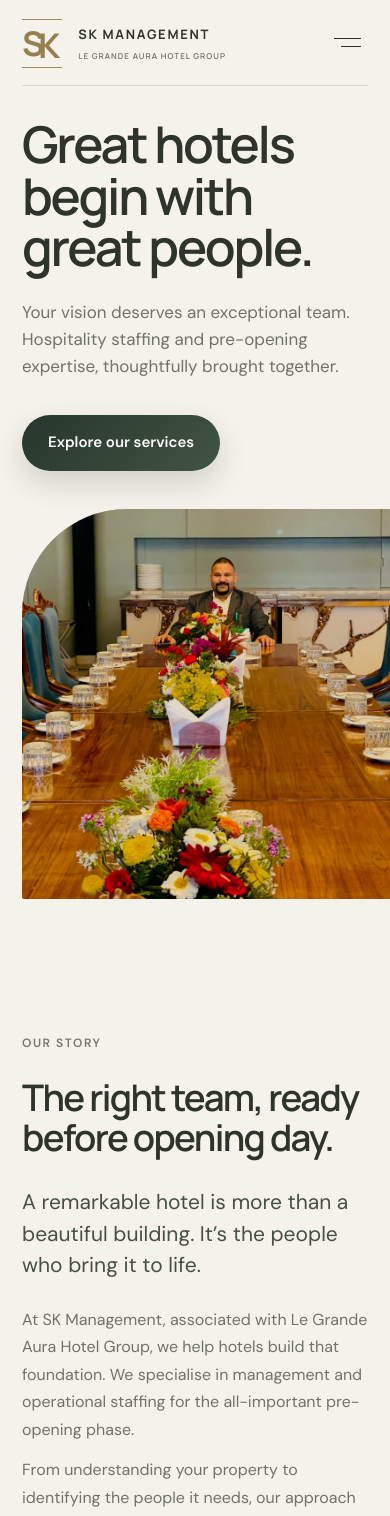
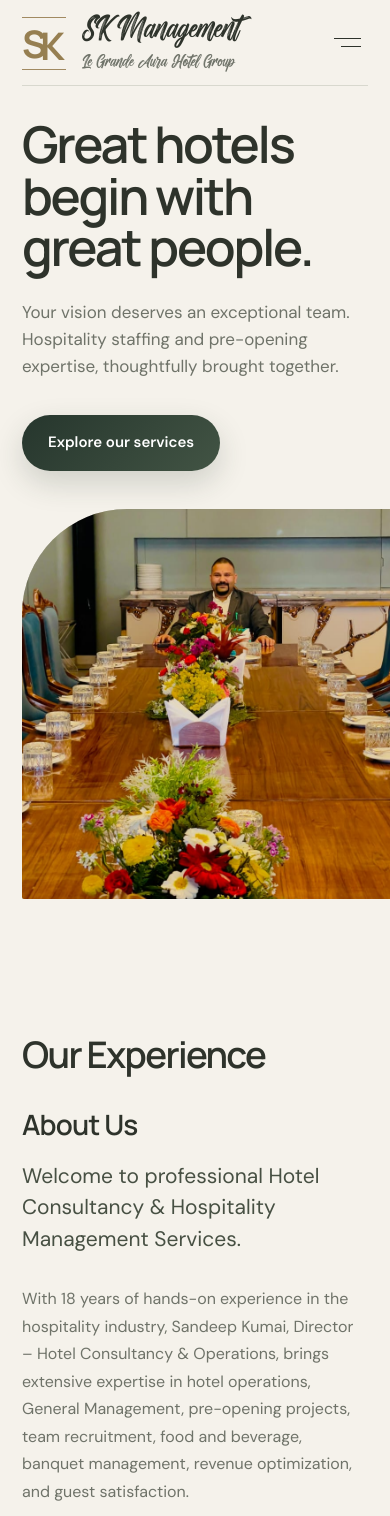
Before and after one commit to 1harshit123/sk-management, a React (Vite) app: page / in a window 390 px wide. Shown: the top 1516 px of the page. Built offline with nearby package versions, Linux system fonts and the light colour scheme.

Commit message:
Update Site source

```diff
--- a/index.html
+++ b/index.html
@@ -10,6 +10,7 @@
     <meta property="og:type" content="website" />
     <meta property="og:image" content="/images/team.jpeg" />
     <link rel="icon" type="image/svg+xml" href="/favicon.svg" />
+    <link rel="preload" href="/fonts/Awesome.ttf" as="font" type="font/ttf" crossorigin />
     <link rel="preconnect" href="https://fonts.googleapis.com" />
     <link rel="preconnect" href="https://fonts.gstatic.com" crossorigin />
     <link href="https://fonts.googleapis.com/css2?family=DM+Sans:wght@400;500;600&family=Manrope:wght@600;700&display=swap" rel="stylesheet" />
--- a/src/main.jsx
+++ b/src/main.jsx
@@ -25,11 +25,7 @@ function ServiceIcon({ type }) {
 }
 
 function Brand() {
-  return <a href="#home" className="brand" aria-label="SK Management home"><span className="brand-monogram">S<span>K</span></span><span className="brand-name">SK MANAGEMENT<span>LE GRANDE AURA HOTEL GROUP</span></span></a>;
-}
-
-function Label({ children, light = false }) {
-  return <div className={`eyebrow ${light ? 'light' : ''}`}>{children}</div>;
+  return <a href="#home" className="brand" aria-label="SK Management home"><span className="brand-monogram">S<span>K</span></span><span className="brand-name"><span className="brand-wordmark">SK Management</span><span className="brand-tagline">Le Grande Aura Hotel Group</span></span></a>;
 }
 
 function Reveal({ children, className = '', delay = 0, as: Tag = 'div' }) {
@@ -44,7 +40,7 @@ function Photo({ src, alt, className = '', loading = 'lazy', position, sizes = '
 function App() {
   const [menuOpen, setMenuOpen] = useState(false);
   const [scrolled, setScrolled] = useState(false);
-  const navLinks = [['about', 'Our story'], ['services', 'Expertise'], ['people', 'Our people'], ['process', 'Our approach']];
+  const navLinks = [['about', 'Our Experience'], ['services', 'Expertise'], ['people', 'Our people'], ['process', 'Our approach']];
 
   useEffect(() => {
     const onScroll = () => setScrolled(window.scrollY > 36);
@@ -97,29 +93,35 @@ function App() {
       </section>
 
       <section className="about section-pad container optimized-section" id="about">
-        <Reveal className="section-top"><Label>Our story</Label></Reveal>
-        <div className="about-heading"><Reveal><h2>The right team, ready before opening day.</h2></Reveal><Reveal className="about-intro" delay={80}><p className="lead">A remarkable hotel is more than a beautiful building. It’s the people who bring it to life.</p><p>At SK Management, associated with Le Grande Aura Hotel Group, we help hotels build that foundation. We specialise in management and operational staffing for the all-important pre-opening phase.</p><p>From understanding your property to identifying the people it needs, our approach is personal, practical and shaped around your vision.</p><a className="secondary-button" href="#process">See our approach</a></Reveal></div>
+        <div className="about-heading"><Reveal><h2>Our Experience</h2></Reveal><Reveal className="about-intro" delay={80}><h3>About Us</h3><p className="lead">Welcome to professional Hotel Consultancy &amp; Hospitality Management Services.</p></Reveal></div>
+        <Reveal className="about-copy">
+          <p>With 18 years of hands-on experience in the hospitality industry, Sandeep Kumai, Director – Hotel Consultancy &amp; Operations, brings extensive expertise in hotel operations, General Management, pre-opening projects, team recruitment, food and beverage, banquet management, revenue optimization, and guest satisfaction.</p>
+          <p>Our mission is to help hotel owners build experienced, qualified, and dedicated teams while improving operational efficiency and overall business performance.</p>
+          <p>We offer comprehensive hospitality solutions, including hotel pre-opening consultancy, experienced manpower recruitment, operational management, staff training, SOP development, service quality improvement, and revenue growth strategies.</p>
+          <p>Whether you are launching a new hotel or looking to improve an existing property, we help you find the right people, establish effective systems, and maintain professional hospitality standards.</p>
+          <p>We believe that the right team, effective leadership, and exceptional guest service are the foundations of a successful hotel business.</p>
+          <p>Our commitment is to provide practical, reliable, and result-oriented consultancy services that help hotel owners achieve sustainable growth and long-term success.</p>
+        </Reveal>
         <div className="about-images"><Reveal className="about-team"><Photo src="team" alt="Hospitality team gathered outside a hotel entrance" sizes="(max-width: 760px) 58vw, 45vw" /></Reveal><Reveal className="about-detail" delay={80}><Photo src="portrait" alt="A member of the SK Management team in a hotel dining setting" position="52% 48%" sizes="(max-width: 760px) 42vw, 28vw" /></Reveal></div>
-        <Reveal className="mission-row"><div><span className="micro-label">Our mission</span><p>Build capable teams that support a smooth opening and a lasting culture of professional service.</p></div><div><span className="micro-label">Our vision</span><p>Be a trusted hospitality partner, known for reliability, professionalism and people-focused solutions.</p></div></Reveal>
       </section>
 
       <section id="services" className="services section-pad optimized-section">
-        <div className="container"><Reveal className="section-top"><Label>Expertise</Label></Reveal><div className="section-heading"><Reveal><h2>Staffing expertise for a confident hotel opening.</h2></Reveal><Reveal delay={80}><p>Every hotel is different. So is every team. Our support is built around your property’s people, priorities and possibilities.</p></Reveal></div>
+        <div className="container"><div className="section-heading"><Reveal><h2>Staffing expertise for a confident hotel opening.</h2></Reveal><Reveal delay={80}><p>Every hotel is different. So is every team. Our support is built around your property’s people, priorities and possibilities.</p></Reveal></div>
           <div className="service-list">{services.map((service, index) => <Reveal className="service-row" delay={index * 25} key={service.title}><div className="service-index"><ServiceIcon type={service.icon} /></div><h3>{service.title}</h3><div className="service-description"><p>{service.text}</p></div></Reveal>)}</div>
         </div>
       </section>
 
-      <section className="people section-pad optimized-section" id="people"><div className="container"><Reveal className="section-top"><Label light>Our people</Label></Reveal><div className="people-heading"><Reveal><h2>Hospitality is built by people.</h2></Reveal><Reveal delay={80}><p>Behind every smooth opening are people working together. We value the conversations, collaboration and shared commitment that make a hospitality team.</p></Reveal></div>
+      <section className="people section-pad optimized-section" id="people"><div className="container"><div className="people-heading"><Reveal><h2>Hospitality is built by people.</h2></Reveal><Reveal delay={80}><p>Behind every smooth opening are people working together. We value the conversations, collaboration and shared commitment that make a hospitality team.</p></Reveal></div>
           <div className="people-gallery"><Reveal className="gallery-item gallery-recognition"><Photo src="recognition" alt="Hospitality professionals sharing a moment of recognition" sizes="(max-width: 760px) 50vw, 34vw" /></Reveal><Reveal className="gallery-item gallery-partnership" delay={70}><Photo src="partnership" alt="Three hospitality professionals with a welcoming bouquet" sizes="(max-width: 760px) 50vw, 30vw" /></Reveal><Reveal className="gallery-item gallery-welcome" delay={120}><Photo src="welcome" alt="Hospitality colleagues exchanging a welcome bouquet" sizes="(max-width: 760px) 50vw, 28vw" /></Reveal><Reveal className="gallery-item gallery-team" delay={50}><Photo src="gathering" alt="Hospitality colleagues gathered for a team occasion" sizes="(max-width: 760px) 50vw, 24vw" /></Reveal><Reveal className="gallery-quote"><span>“</span><p>Behind every successful guest experience is a team working together.</p></Reveal></div>
         </div></section>
 
-      <section className="process section-pad container optimized-section" id="process"><Reveal className="section-top"><Label>Our approach</Label></Reveal><div className="section-heading"><Reveal><h2>A clear path from planning to opening.</h2></Reveal><Reveal delay={80}><p>Good teams start with understanding. We bring clarity and coordination to each stage of your staffing journey.</p></Reveal></div><div className="process-steps">{steps.map((step, index) => <Reveal className="process-step" delay={index * 45} key={step.title}><div className="step-top"><span>0{index + 1}</span><i /></div><h3>{step.title}</h3><p>{step.text}</p></Reveal>)}</div></section>
+      <section className="process section-pad container optimized-section" id="process"><div className="section-heading"><Reveal><h2>A clear path from planning to opening.</h2></Reveal><Reveal delay={80}><p>Good teams start with understanding. We bring clarity and coordination to each stage of your staffing journey.</p></Reveal></div><div className="process-steps">{steps.map((step, index) => <Reveal className="process-step" delay={index * 45} key={step.title}><div className="step-top"><span>0{index + 1}</span><i /></div><h3>{step.title}</h3><p>{step.text}</p></Reveal>)}</div></section>
 
       <section className="values optimized-section"><div className="container values-inner"><Reveal><h2>The standards behind our work.</h2></Reveal><div className="values-list">{['Professionalism', 'People first', 'Commitment', 'Quality', 'Collaboration'].map((value, index) => <Reveal delay={index * 30} key={value}><p>{value}</p></Reveal>)}</div></div></section>
 
-      <section className="faq section-pad container optimized-section" id="questions"><Reveal className="section-top"><Label>Frequently asked questions</Label></Reveal><div className="faq-layout"><Reveal><h2>Questions before we begin.</h2></Reveal><div className="faq-questions">{questions.map((item, index) => <Reveal className="faq-item" delay={index * 35} key={item.question}><span>0{index + 1}</span><div><h3>{item.question}</h3><p>{item.answer}</p></div></Reveal>)}</div></div></section>
+      <section className="faq section-pad container optimized-section" id="questions"><div className="faq-layout"><Reveal><h2>Questions before we begin.</h2></Reveal><div className="faq-questions">{questions.map((item, index) => <Reveal className="faq-item" delay={index * 35} key={item.question}><span>0{index + 1}</span><div><h3>{item.question}</h3><p>{item.answer}</p></div></Reveal>)}</div></div></section>
 
-      <section className="contact optimized-section" id="contact"><div className="container"><Reveal><h2>Build your opening team with us.</h2></Reveal><Reveal className="contact-bottom"><p>Tell us about your vision. Let’s prepare for your first welcome.</p></Reveal><Reveal className="contact-details" as="address"><div><span className="micro-label">Find us</span><p>{contact.address}<br />{contact.region}</p></div><div><span className="micro-label">Call our team</span><p>{contact.phone}</p></div><div><span className="micro-label">Write to us</span><p>{contact.email}</p></div></Reveal></div></section>
+      <section className="contact optimized-section" id="contact"><div className="container"><Reveal><h2>Build your opening team with us.</h2></Reveal><Reveal className="contact-bottom"><p>Tell us about your vision. Let’s prepare for your first welcome.</p></Reveal><Reveal className="contact-details" as="address"><div><h3 className="contact-label">Find us</h3><p>{contact.address}<br />{contact.region}</p></div><div><h3 className="contact-label">Call our team</h3><p>{contact.phone}</p></div><div><h3 className="contact-label">Write to us</h3><p>{contact.email}</p></div></Reveal></div></section>
     </main>
 
     <footer className="footer container"><div className="footer-top"><Brand /><p>Building hospitality teams.<br />Preparing for exceptional beginnings.</p></div><div className="footer-bottom"><span>© {new Date().getFullYear()} SK Management. All rights reserved.</span><span>Le Grande Aura Hotel Group</span></div></footer>
--- a/src/styles.css
+++ b/src/styles.css
@@ -1,3 +1,11 @@
+@font-face {
+  font-family: 'Awesome';
+  src: url('/fonts/Awesome.ttf') format('truetype');
+  font-style: normal;
+  font-weight: 400;
+  font-display: swap;
+}
+
 :root {
   font-family: 'DM Sans', Arial, sans-serif;
   color: #2e332b;
@@ -61,8 +69,14 @@ a:focus-visible, button:focus-visible { outline: 2px solid var(--brass); outline
 .brand-monogram::before { top: -7px; }
 .brand-monogram::after { bottom: -8px; }
 .brand-monogram span { display: inline-block; transform: translateY(2px); }
-.brand-name { display: flex; flex-direction: column; gap: 7px; font-family: var(--display); font-size: 15px; font-weight: 700; letter-spacing: .13em; white-space: nowrap; }
-.brand-name > span { font-size: 10px; font-weight: 500; letter-spacing: .13em; color: var(--muted); }
+.brand-name { display: flex; flex-direction: column; gap: 4px; white-space: nowrap; }
+.brand-wordmark, .brand-tagline { font-family: 'Awesome', cursive; font-style: normal; font-weight: 400; letter-spacing: 0; line-height: 1.2; }
+.brand-wordmark { font-size: 32px; }
+.brand-tagline { font-size: 18px; color: var(--muted); }
+.header .brand { gap: 18px; }
+.header .brand-monogram { font-size: 44px; }
+.header .brand-wordmark { font-size: 36px; }
+.header .brand-tagline { font-size: 20px; }
 .desktop-nav { display: flex; align-items: center; gap: 38px; margin-left: auto; margin-right: 48px; }
 .desktop-nav a { position: relative; padding: 12px 0; font-size: 15px; font-weight: 500; color: #555c51; }
 .desktop-nav a::after { content: ''; position: absolute; right: 0; bottom: 5px; left: 0; height: 1px; background: var(--brass); transform: scaleX(0); transform-origin: left; transition: transform .25s ease; }
@@ -93,19 +107,16 @@ a:focus-visible, button:focus-visible { outline: 2px solid var(--brass); outline
 .premium-button:hover::before, .secondary-button:hover::before { transform: translateX(0); }
 .secondary-button:hover { color: #fff; border-color: var(--olive); }
 
-.section-top { display: flex; justify-content: flex-start; margin-bottom: 38px; }
-.eyebrow { font-size: 13px; font-weight: 700; letter-spacing: .13em; text-transform: uppercase; color: #747a69; }
-.eyebrow.light { color: #c6cfbf; }
 .about-heading { display: grid; grid-template-columns: 1.2fr 1fr; gap: 82px; }
-.about-intro .lead { max-width: 480px; margin-bottom: 24px; font-size: 23px; line-height: 1.5; color: #475043; }
-.about-intro > p:not(.lead) { max-width: 500px; margin-top: 13px; font-size: 17px; color: var(--muted); }
+.about-intro h3 { margin-bottom: 18px; font-size: 28px; font-weight: 600; letter-spacing: -.03em; }
+.about-intro .lead { max-width: 480px; font-size: 23px; line-height: 1.5; color: #475043; }
+.about-copy { columns: 2; column-gap: 82px; margin-top: 40px; }
+.about-copy p { margin-bottom: 22px; break-inside: avoid; color: var(--muted); }
+.about-copy p:last-child { margin-bottom: 0; }
 .about-images { display: grid; grid-template-columns: 1.65fr 1fr; gap: 32px; align-items: start; margin-top: 68px; }
 .about-team .photo { aspect-ratio: 619 / 373; }
 .about-detail { padding-top: 70px; }
 .about-detail .photo { aspect-ratio: 1 / 1.04; }
-.mission-row { display: grid; grid-template-columns: 1fr 1fr; gap: 72px; margin-top: 66px; padding-top: 36px; border-top: 1px solid var(--line); }
-.micro-label { display: block; margin-bottom: 13px; font-size: 12px; font-weight: 600; letter-spacing: .1em; text-transform: uppercase; color: #7c846f; }
-.mission-row p { max-width: 510px; font-size: 16px; color: var(--muted); }
 
 .services { background: #edeee5; border-top: 1px solid #dfe2d6; border-bottom: 1px solid #dfe2d6; }
 .section-heading { display: flex; justify-content: space-between; align-items: flex-start; gap: 55px; margin-bottom: 58px; }
@@ -161,7 +172,7 @@ a:focus-visible, button:focus-visible { outline: 2px solid var(--brass); outline
 .contact-bottom { margin-top: 34px; }
 .contact-bottom p { max-width: 620px; font-size: 17px; color: #c0c9b8; }
 .contact-details { margin-top: 56px; padding-top: 32px; display: grid; grid-template-columns: 1.2fr 1fr 1fr; gap: 60px; border-top: 1px solid rgba(178, 192, 167, .32); font-style: normal; }
-.contact-details .micro-label { color: #aebba6; }
+.contact-label { margin-bottom: 13px; font-size: 17px; font-weight: 500; color: #aebba6; }
 .contact-details p { font-size: 17px; color: #e0e4da; overflow-wrap: anywhere; }
 
 .footer { padding-top: 52px; padding-bottom: 28px; }
@@ -183,24 +194,35 @@ a:focus-visible, button:focus-visible { outline: 2px solid var(--brass); outline
   .hero { min-height: 790px; gap: 42px; }
   .hero-image-frame { height: 560px; border-top-left-radius: 135px; }
   .about-heading { gap: 52px; }
+  .about-copy { column-gap: 52px; }
   .section-heading > div:last-child { width: 41%; }
   .people-heading { gap: 68px; }
   .process-steps { gap: 22px; }
   .process-step h3 { font-size: 23px; }
 }
 
+@media (max-width: 1050px) {
+  .desktop-nav, .header-cta { display: none; }
+  .menu-button { width: 42px; height: 42px; padding: 7px; display: flex; flex-direction: column; align-items: flex-end; justify-content: center; gap: 7px; border: 0; background: transparent; }
+  .menu-button > span { width: 27px; height: 1px; background: var(--ink); transition: transform .25s ease, width .25s ease; }
+  .menu-button > span:last-child { width: 20px; }
+  .menu-button.open > span:first-child { transform: translateY(4px) rotate(45deg); }
+  .menu-button.open > span:last-child { width: 27px; transform: translateY(-4px) rotate(-45deg); }
+  .mobile-nav { position: absolute; top: 100%; right: 0; left: 0; padding: 12px 22px 28px; display: flex; flex-direction: column; visibility: hidden; opacity: 0; transform: translateY(-10px); background: var(--paper); border-bottom: 1px solid var(--line); box-shadow: 0 14px 28px rgba(41, 57, 47, .08); transition: opacity .25s ease, transform .25s ease, visibility .25s; }
+  .mobile-nav.open { visibility: visible; opacity: 1; transform: translateY(0); }
+  .mobile-nav a { padding: 17px 0; border-bottom: 1px solid var(--line); font-family: var(--display); font-size: 24px; font-weight: 600; }
+}
+
 @media (max-width: 900px) {
-  .brand-name { font-size: 13px; }
-  .brand-name > span { font-size: 8px; }
   .desktop-nav { gap: 18px; margin-right: 18px; }
   .desktop-nav a, .header-cta { font-size: 13px; }
   .header-cta { padding: 10px 15px; }
   .hero { min-height: 735px; padding-top: 130px; }
   .hero-image-frame { height: 500px; border-top-left-radius: 115px; }
-  .hero-description, .about-intro > p:not(.lead), .section-heading p, .people-heading p { font-size: 16px; }
+  .hero-description, .about-copy p, .section-heading p, .people-heading p { font-size: 16px; }
   .about-heading { grid-template-columns: 1.12fr 1fr; gap: 38px; }
+  .about-copy { column-gap: 38px; }
   .about-images { grid-template-columns: 1.45fr 1fr; gap: 24px; }
-  .mission-row { gap: 40px; }
   .service-row { grid-template-columns: 54px 1fr 1.15fr; gap: 20px; }
   .service-row h3 { font-size: 25px; }
   .service-description p { font-size: 15px; }
@@ -220,8 +242,10 @@ a:focus-visible, button:focus-visible { outline: 2px solid var(--brass); outline
   .header-inner { height: 86px; }
   .scrolled .header-inner { height: 72px; }
   .brand-monogram { font-size: 34px; }
-  .brand-name { font-size: 13px; }
-  .brand-name > span { font-size: 8px; }
+  .header .brand { gap: 16px; }
+  .header .brand-monogram { font-size: 38px; }
+  .brand-wordmark, .header .brand-wordmark { font-size: 30px; }
+  .brand-tagline, .header .brand-tagline { font-size: 16px; }
   .desktop-nav, .header-cta { display: none; }
   .menu-button { width: 42px; height: 42px; padding: 7px; display: flex; flex-direction: column; align-items: flex-end; justify-content: center; gap: 7px; border: 0; background: transparent; }
   .menu-button > span { width: 27px; height: 1px; background: var(--ink); transition: transform .25s ease, width .25s ease; }
@@ -238,17 +262,13 @@ a:focus-visible, button:focus-visible { outline: 2px solid var(--brass); outline
   .premium-button, .secondary-button { min-height: 56px; padding: 0 26px; font-size: 15px; }
   .hero-image-frame { height: auto; min-height: 390px; max-height: 560px; aspect-ratio: 1 / .98; border-top-left-radius: 105px; }
   .section-pad { padding-top: 78px; padding-bottom: 78px; }
-  .section-top { margin-bottom: 27px; }
-  .eyebrow { font-size: 12px; }
   .about-heading, .section-heading, .people-heading, .values-inner, .faq-layout { display: block; }
   .about-intro { margin-top: 30px; }
   .about-intro .lead { font-size: 21px; }
-  .about-intro > p:not(.lead), .section-heading p, .people-heading p { font-size: 16px; }
+  .about-copy { columns: 1; margin-top: 30px; }
+  .about-copy p, .section-heading p, .people-heading p { font-size: 16px; }
   .about-images { margin-top: 42px; grid-template-columns: 1.25fr 1fr; gap: 16px; }
   .about-detail { padding-top: 45px; }
-  .mission-row { margin-top: 42px; grid-template-columns: 1fr; gap: 28px; }
-  .mission-row p { font-size: 15px; }
-  .micro-label { font-size: 11px; }
   .section-heading > div:last-child { width: auto; padding-top: 0; margin-top: 24px; }
   .service-list { margin-top: 36px; }
   .service-row { min-height: 0; padding: 28px 0; grid-template-columns: 38px 1fr; align-items: start; gap: 13px 14px; }
```
Also changed, not shown: public/fonts/Awesome.ttf (added), 1 other file (tests, documents, lock files or other folders).
